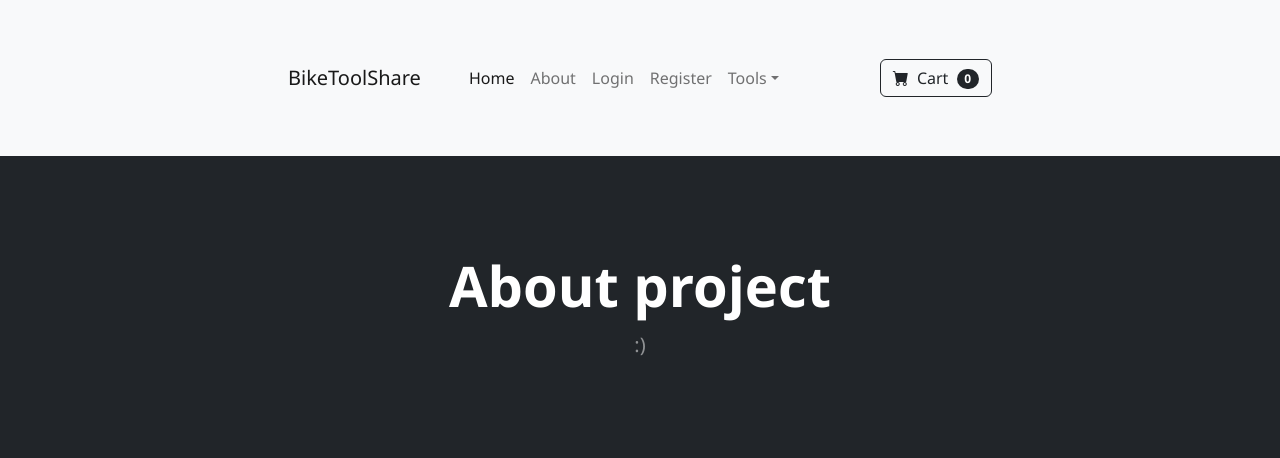
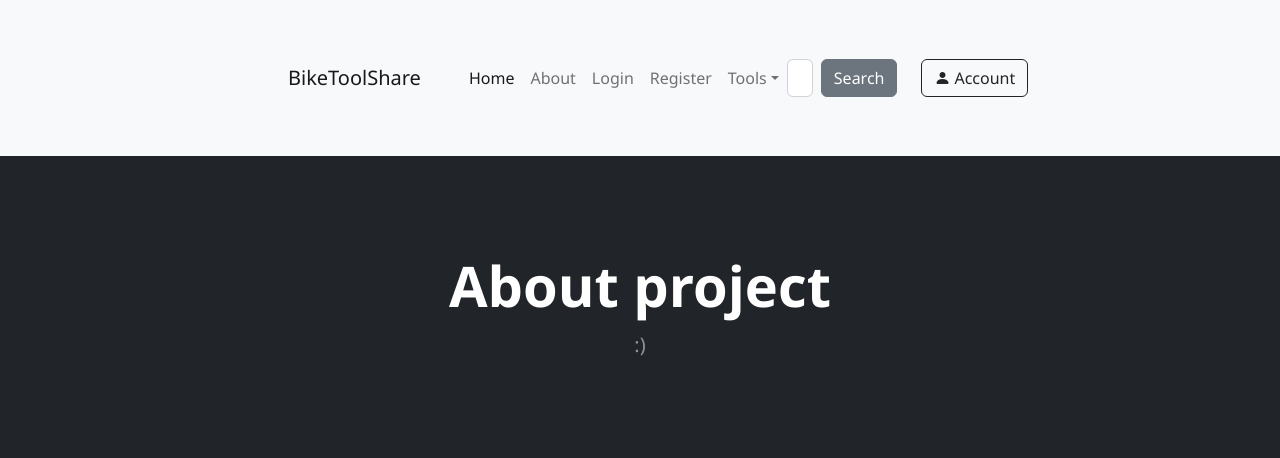
Before and after one commit to moonlight555sunshine/BikeToolShare, a Django app: page /about/ in a window 1280 px wide. Shown: the top 458 px of the page. Run offline with Django 5.2, Linux system fonts and the light colour scheme; some libraries are stand-ins or nearby versions.

Commit message:
was created search by name

```diff
--- a/templates/navbar.html
+++ b/templates/navbar.html
@@ -38,13 +38,23 @@
                             </ul>
                         </li>
                     </ul>
-                    <form class="d-flex">
-                        <button class="btn btn-outline-dark" type="submit">
-                            <i class="bi-cart-fill me-1"></i>
-                            Cart
-                            <span class="badge bg-dark text-white ms-1 rounded-pill">0</span>
-                        </button>
+                    <form method="POST" action="{% url 'tools' %}" class="d-flex me-4" role="search">
+                        {% csrf_token %}
+                        <input type="text" class="form-control me-2" placeholder="Tool name" name="searched">
+                        <button type="submit" class="btn btn-secondary">Search</button>
                     </form>
+                    {% if user.is_authenticated %}
+                        <a href="#!" class="btn btn-outline-dark d-flex align-items-center">
+                            <i class="bi-person-fill me-1"></i>
+                            Account
+                        </a>
+                    {% else %}
+                        <a href="{% url 'login' %}" class="btn btn-outline-dark d-flex align-items-center">
+                            <i class="bi-person-fill me-1"></i>
+                            Account
+                        </a>
+                    {% endif %}
+
                 </div>
             </div>
         </nav>
```
Also changed, not shown: tool/views.py (+13 -1 lines).
